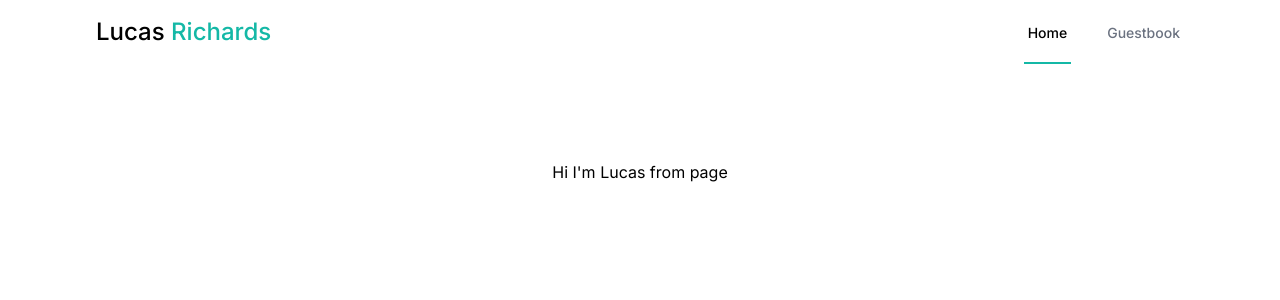
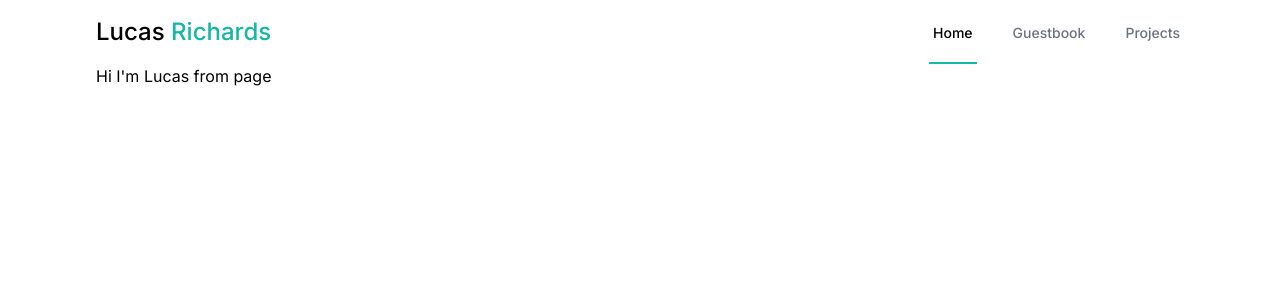
Before and after one commit to lucas-richards/westridgeApp-frontEnd, a Next.js app: page / in a window 1280 px wide. Shown: the top 300 px of the page. Built offline with nearby package versions, Linux system fonts and the light colour scheme.

Commit message:
finish navbar

```diff
--- a/app/components/Navbar.jsx
+++ b/app/components/Navbar.jsx
@@ -23,24 +23,92 @@
                                 </div>
                                 <div className="hidden sm:ml-6 sm:flex sm:space-x-8 sm:items-center">
                                     {/* prefetch will get the data from the backend and will be almost instant */}
-                                    <Link href="/" prefetch className={`${pathname === '/'
+                                    <Link
+                                    href="/"
+                                    prefetch
+                                    className={`${
+                                        pathname === '/'
                                     ?'border-teal-500 dark:text-white h-full inline-flex items-center px-1 pt-1 border-b-2 text-sm font-medium'
                                     :
                                     'border-transparent text-gray-500 dar:text-gray-300 dark:hover:text-white inline-flex items-center px-1 pt-1 border-b-2 text-sm font-medium'}`}>
                                     Home
                                     </Link>
-                                    <Link href="/guestbook" prefetch className={`${pathname === '/guestbook'
+                                    <Link
+                                    href="/guestbook"
+                                    prefetch
+                                    className={`${
+                                        pathname === '/guestbook'
                                     ?'border-teal-500 dark:text-white h-full inline-flex items-center px-1 pt-1 border-b-2 text-sm font-medium'
                                     :
                                     'border-transparent text-gray-500 dar:text-gray-300 dark:hover:text-white inline-flex items-center px-1 pt-1 border-b-2 text-sm font-medium'}`}>
                                     Guestbook
                                     </Link>
+                                    <Link
+                                    href="/projects"
+                                    prefetch
+                                    className={`${
+                                        pathname === '/projects'
+                                    ?'border-teal-500 dark:text-white h-full inline-flex items-center px-1 pt-1 border-b-2 text-sm font-medium'
+                                    :
+                                    'border-transparent text-gray-500 dar:text-gray-300 dark:hover:text-white inline-flex items-center px-1 pt-1 border-b-2 text-sm font-medium'}`}>
+                                    Projects
+                                    </Link>
                                 </div>
+                            </div>
+                            <div className="-mr-2 flex items-center sm:hidden">
+                                <Disclosure.Button className="inline-flex items-center justify-center p-2 rounded-md text-gray-400 hover:text-gray-500 hover:bg-gray-100 focus:outline-none focus:ring-2 focus:ring-insert focus:ring-teal-500 dark:hover:bg-gray-800">
+                                    {open ?(
+                                        <svg xmlns="http://www.w3.org/2000/svg" fill="none" viewBox="0 0 24 24" strokeWidth={1.5} stroke="currentColor" className="w-6 h-6">
+                                        <path strokeLinecap="round" strokeLinejoin="round" d="M6 18L18 6M6 6l12 12" />
+                                      </svg>
+
+                                    ):(
+                                        <svg xmlns="http://www.w3.org/2000/svg" fill="none" viewBox="0 0 24 24" strokeWidth={1.5} stroke="currentColor" className="w-6 h-6">
+                                        <path strokeLinecap="round" strokeLinejoin="round" d="M3.75 6.75h16.5M3.75 12h16.5M12 17.25h8.25" />
+                                        </svg>
+
+
+                                    )}
+                                </Disclosure.Button>
                             </div>
 
                         </div>
 
                     </div>
+                    <Disclosure.Panel className="sm:hidden">
+                        <div className="pt-2 pb-3 space-y-1">
+                            <Link
+                                href="/"
+                                prefetch
+                                className={`${pathname == "/"
+                                ?"bg-teal-50 border-teal-500 text-teal-500 block pl-3 pr-4 py-2 border-l-4 text-base font-base font-medium dark:bg-gray-800"
+                                :"border-transparent text-gray-500 hover:bg-gray-50 hover:border-gray-300 hover:text-white-700 block pl-3 pr-4 py-2 dark:hover:bg-gray-700 border-l-4 text-base font-medium dark:text-white"}`}
+                                >
+                                Home
+                            </Link>
+                            <Link
+                                href="/guestbook"
+                                prefetch
+                                className={`${pathname == "/guestbook"
+                                ?"bg-teal-50 border-teal-500 text-teal-500 block pl-3 pr-4 py-2 border-l-4 text-base font-base font-medium dark:bg-gray-800"
+                                :"border-transparent text-gray-500 hover:bg-gray-50 hover:border-gray-300 hover:text-white-700 block pl-3 pr-4 py-2 dark:hover:bg-gray-700 border-l-4 text-base font-medium dark:text-white"}`}
+                                >
+                                Guestbook
+                            </Link>
+                            <Link
+                                href="/projects"
+                                prefetch
+                                className={`${pathname == "/projects"
+                                ?"bg-teal-50 border-teal-500 text-teal-500 block pl-3 pr-4 py-2 border-l-4 text-base font-base font-medium dark:bg-gray-800"
+                                :"border-transparent text-gray-500 hover:bg-gray-50 hover:border-gray-300 hover:text-white-700 block pl-3 pr-4 py-2 dark:hover:bg-gray-700 border-l-4 text-base font-medium dark:text-white"}`}
+                                >
+                                Projects
+                            </Link>
+
+
+                        </div>
+
+                    </Disclosure.Panel>
                 </>
             )}
 
--- a/app/layout.tsx
+++ b/app/layout.tsx
@@ -20,7 +20,7 @@
       <body className={`${inter.className} bg-white text-black dark:bg-[#090908] dark:text-white h-full selection:bg-gray-100 dark:selection:bg-gray-800`}
       >
         <Navbar />
-        {children}
+        <main className='max-w-6xl mx-auto px-4 sm:px-6 lg:px-8 '>{children}</main>
       </body>
     </html>
   )
--- a/app/page.tsx
+++ b/app/page.tsx
@@ -3,7 +3,7 @@
 
 export default function Home() {
   return (
-    <main className="flex min-h-screen flex-col items-center justify-between p-24">
+    <main>
 
       Hi I'm Lucas from page
 
```
Also changed, not shown: 2 other files (tests, documents, lock files or other folders).
